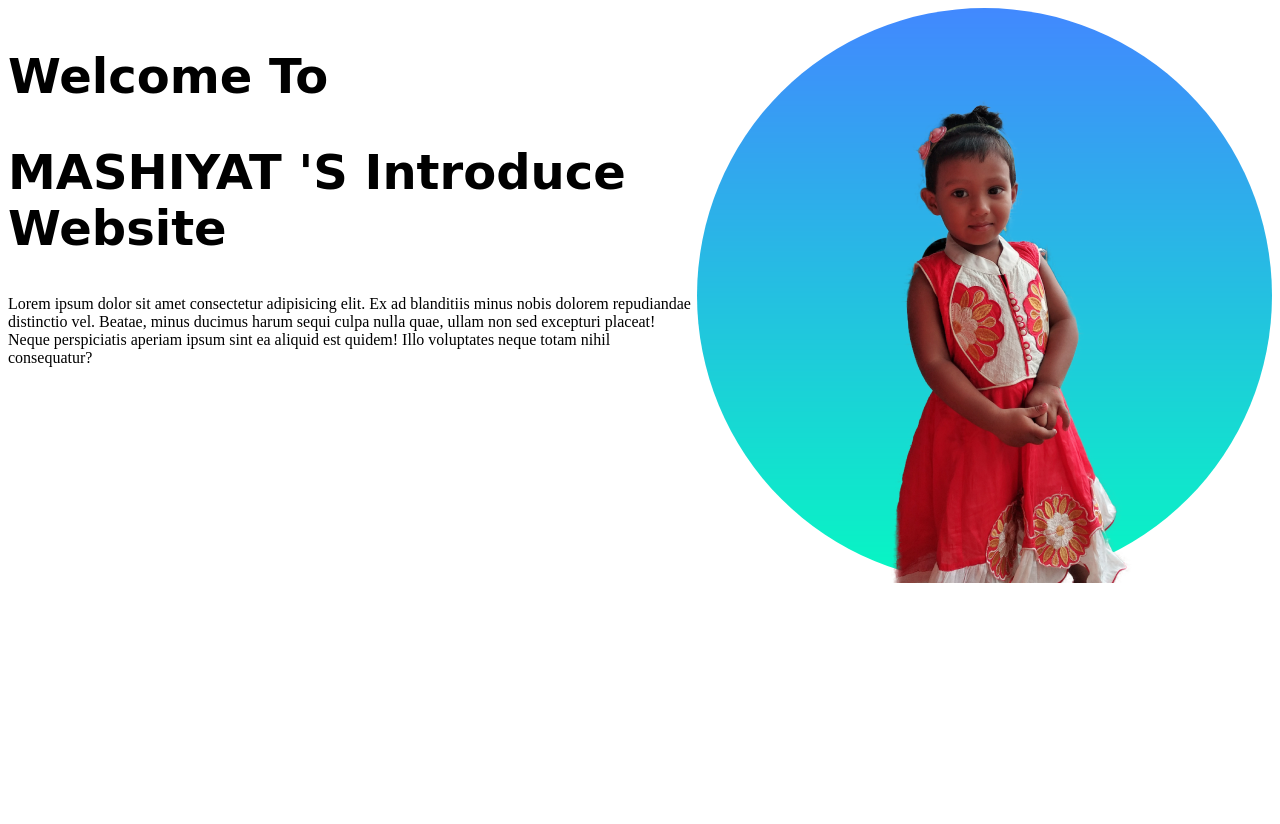
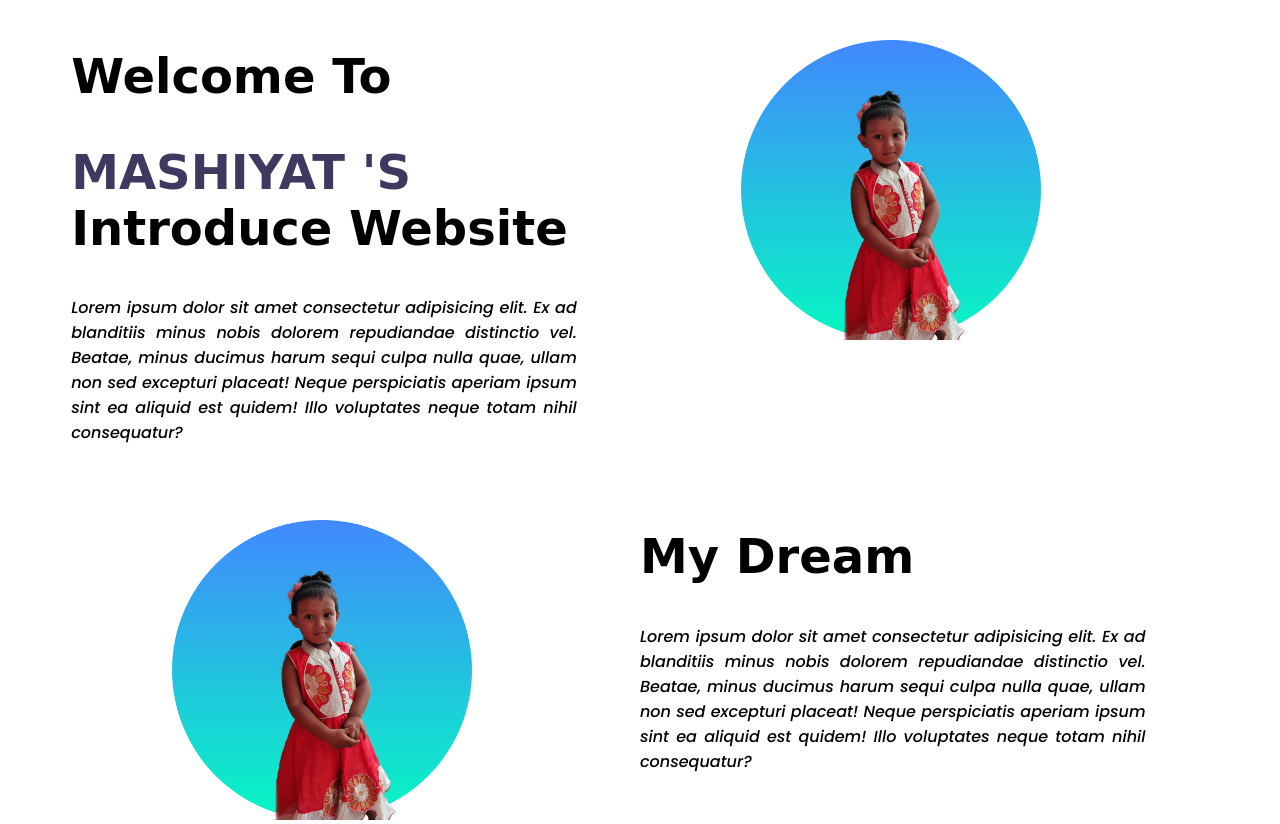
Before and after one commit to faria1932010/new-website, a plain HTML site: page index.html in a window 1280 px wide. Before the commit the page ends 800 px from the top, so only its background shows below. Drawn offline with Linux system fonts and the light colour scheme; a web font is replaced by a local one.

Commit message:
added css properties

```diff
--- a/index.html
+++ b/index.html
@@ -8,11 +8,12 @@
     <link href="https://fonts.googleapis.com/css2?family=Redressed&display=swap" rel="stylesheet">
     <link rel="preconnect" href="https://fonts.gstatic.com">
     <link href="https://fonts.googleapis.com/css2?family=Pirata+One&display=swap" rel="stylesheet">
+    <link rel="preconnect" href="https://fonts.gstatic.com">
+    <link href="https://fonts.googleapis.com/css2?family=Poppins:ital,wght@1,500&display=swap" rel="stylesheet">
     <link rel="stylesheet" href="style.css" class="css">
 </head>
 <body>
-    <section>
-        <div class="top flex">
+    <section class="top">
             <div class="half">
                 <h1 class="header">Welcome To</h1>
                 <h2 class="header"><span class="name">MASHIYAT 'S</span> Introduce Website</h2>
@@ -21,6 +22,14 @@
             <div class="half">
                 <img src="nawshin.png" alt="">
             </div>
+    </section>
+    <section class="dream">
+        <div class="half">
+            <img src="nawshin.png" alt="">
+        </div>
+        <div class="half">
+            <h1 class="header">My Dream</h1>
+            <p>Lorem ipsum dolor sit amet consectetur adipisicing elit. Ex ad blanditiis minus nobis dolorem repudiandae distinctio vel. Beatae, minus ducimus harum sequi culpa nulla quae, ullam non sed excepturi placeat! Neque perspiciatis aperiam ipsum sint ea aliquid est quidem! Illo voluptates neque totam nihil consequatur?</p>
         </div>
     </section>
 </body>
--- a/style.css
+++ b/style.css
@@ -1,7 +1,7 @@
 /*
     font-family: 'Redressed', cursive;
     font-family: 'Pirata One', cursive;
-
+    font-family: 'Poppins', sans-serif;
 */
 
 .header{
@@ -11,12 +11,30 @@
 
 .name{
     font-family: 'Pirata One', cursive;
+    color: hsl(249, 25%, 30%);
 }
 
 .half{
+    width: 40%;
     float: left;
+    margin-left: 5%;
 }
 
 .flex{
     display: flex;
 }
+
+.half img{
+    height: 300px;
+    margin-left: 20%;
+    margin-top: 2rem;
+}
+
+p{
+    text-align: justify;
+    font-family: 'Poppins', sans-serif;
+}
+
+section.dream{
+    padding-top: 30rem;
+}
```
